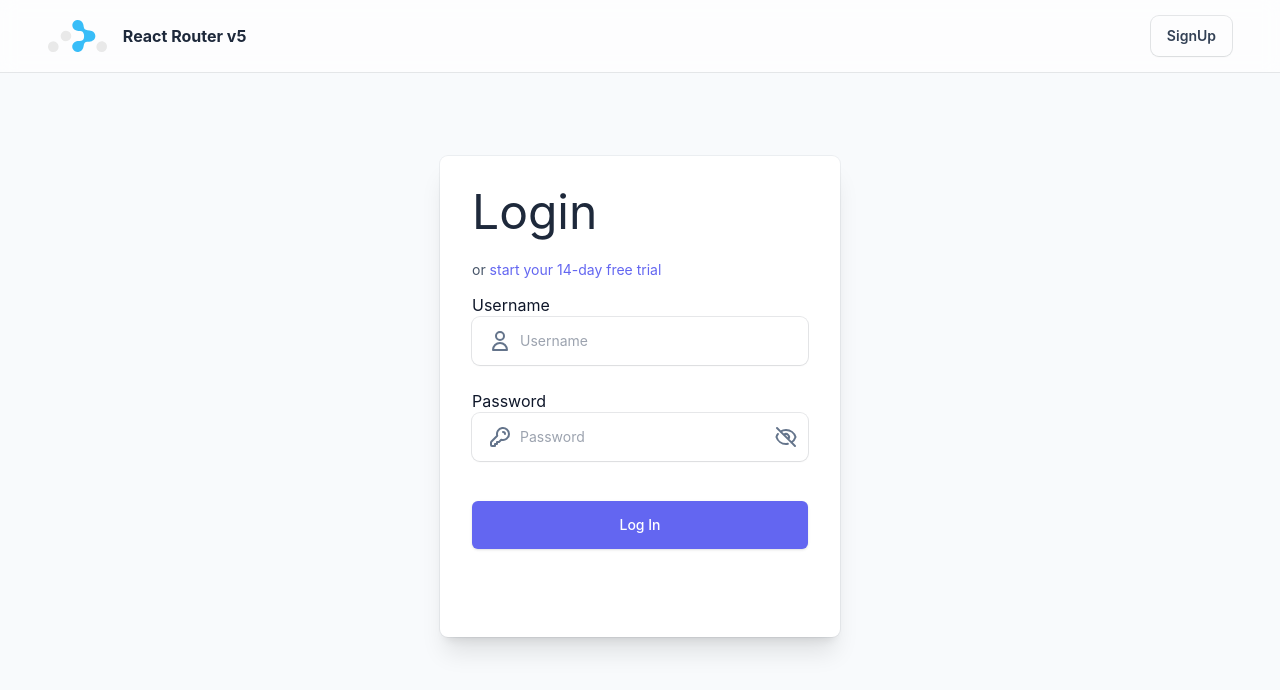
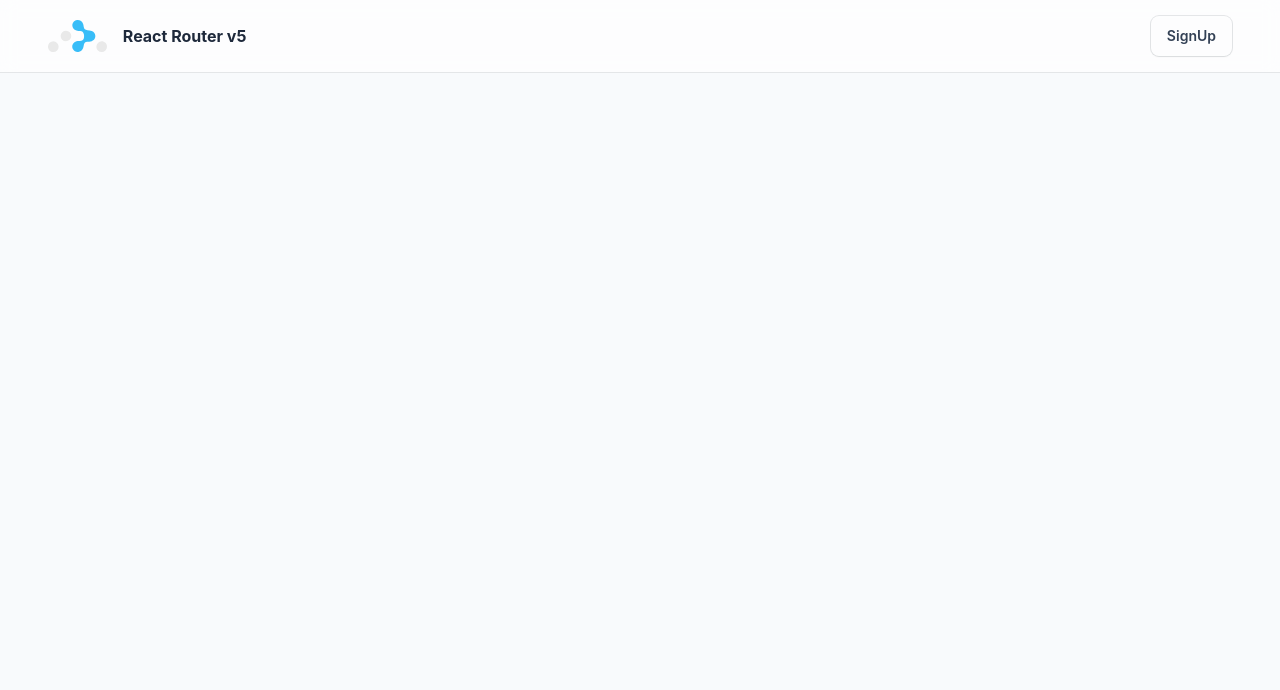
Before and after one commit to Undefined-deve1oper/rr-demo, a React (Create React App) app: page /posts/1 in a window 1280 px wide. Before the commit this address led to /auth/login. Shown: the top 690 px of the page. Built offline with nearby package versions, Linux system fonts and the light colour scheme; what miragejs would draw is missing.

Commit message:
Routes and Route. Small adjustments

```diff
--- a/src/App.jsx
+++ b/src/App.jsx
@@ -1,25 +1,25 @@
 import React from "react";
-import { Route, Switch, Redirect } from "react-router-dom";
+import { Route, Routes } from "react-router-dom";
 import { ToastContainer } from "react-toastify";
 import AuthLayout from "./layouts/AuthLayout";
-import PostsLayout from "./layouts/PostsLayout";
+// import PostsLayout from "./layouts/PostsLayout";
 import MainPage from "./pages/MainPage";
 import NavBar from "./components/NavBar/NavBar";
-import ProtectedRoute from "./components/ProtectedRoute";
+// import ProtectedRoute from "./components/ProtectedRoute";
 import withRedux from "./hoc/withRedux";
 import withRouter from "./hoc/withRouter";
 import "react-toastify/dist/ReactToastify.css";
 
 function App() {
     return (
-        <div className='min-h-screen bg-slate-50 dark:bg-slate-900 transition-colors duration-150 flex flex-col'>
+        <div className="min-h-screen bg-slate-50 dark:bg-slate-900 transition-colors duration-150 flex flex-col">
             <NavBar />
-            <Switch>
-                <Route path='/' exact component={MainPage} />
-                <Route path='/auth' component={AuthLayout} />
-                <ProtectedRoute path='/posts/:id?' component={PostsLayout} />
-                <Redirect from='*' to='/' />
-            </Switch>
+            <Routes>
+                <Route path="/" element={<MainPage />} />
+                <Route path="/auth" element={<AuthLayout />} />
+                {/* <ProtectedRoute path="/posts/:id?" element={<PostsLayout />} /> */}
+                {/* !<Redirect from="*" to="/" /> */}
+            </Routes>
 
             <ToastContainer />
         </div>
--- a/src/hooks/useLogout.jsx
+++ b/src/hooks/useLogout.jsx
@@ -1,14 +1,13 @@
 import { useDispatch } from "react-redux";
-import { useHistory } from "react-router-dom";
 import { logOut } from "../store/authSlice";
 const useLogout = () => {
-    const history = useHistory();
+    // const history = useHistory();
     const dispatch = useDispatch();
     const handleLoguot = () =>
         dispatch(logOut())
             .unwrap()
             .then(() => {
-                history.push("/");
+                // history.push("/");
             })
             .catch(() => {
                 window.location.reload();
--- a/src/layouts/AuthLayout.jsx
+++ b/src/layouts/AuthLayout.jsx
@@ -1,32 +1,29 @@
 import React from "react";
 // Librares
-import { useSelector } from "react-redux";
-import { Redirect, Route, Switch } from "react-router-dom";
-import { useRouteMatch } from "react-router-dom";
+import { Route, Routes } from "react-router-dom";
 // Components
 import Card from "../components/Card";
 // Pages
 import LoginPage from "../pages/LoginPage";
 import SignUpPage from "../pages/SigupPage";
 // Store
-import { isLoggedInSelector } from "../store/authSlice";
 
 const AuthLayout = () => {
-    let { path } = useRouteMatch();
-    const isLoggedIn = useSelector(isLoggedInSelector());
+    // let { path } = useRouteMatch();
+    // const isLoggedIn = useSelector(isLoggedInSelector());
 
-    if (isLoggedIn) {
-        return <Redirect to='/' />;
-    }
+    // if (isLoggedIn) {
+    //    !return <Redirect to="/" />;
+    // }
 
     return (
-        <div className='flex grow flex-col justify-center items-center  dark:text-slate-200 '>
+        <div className="flex grow flex-col justify-center items-center  dark:text-slate-200 ">
             <Card>
-                <Switch>
-                    <Route path={path + "/login"} component={LoginPage} />
-                    <Route path={path + "/signup"} component={SignUpPage} />
-                    <Redirect to={path + "/signup"} />
-                </Switch>
+                <Routes>
+                    <Route path={"auth" + "/login"} element={<LoginPage />} />
+                    <Route path={"auth" + "/signup"} element={<SignUpPage />} />
+                    {/* <Redirect to={path + "/signup"} /> */}
+                </Routes>
             </Card>
         </div>
     );
--- a/src/layouts/PostsLayout.jsx
+++ b/src/layouts/PostsLayout.jsx
@@ -1,7 +1,7 @@
 import React, { useEffect } from "react";
 // Librares
 import { useDispatch } from "react-redux";
-import { useRouteMatch, Switch, Route } from "react-router-dom";
+import { useRouteMatch, Routes, Route } from "react-router-dom";
 // Components
 import BackgroundGradiend from "../components/BackgroundGradient";
 import ScreenWidthWrapper from "../components/ScreenWidthWrapper";
@@ -21,15 +21,16 @@
         loadPostData();
     }, [dispatch]);
 
-    let { path } = useRouteMatch();
+    // let { path } = useRouteMatch();
+
     return (
         <>
             <BackgroundGradiend />
             <ScreenWidthWrapper>
-                <Switch>
-                    <Route path={path + "/:postId"} component={PostPage} />
-                    <Route exact path={path} component={PostsListPage} />
-                </Switch>
+                <Routes>
+                    <Route path={"posts" + "/:postId"} element={<PostPage />} />
+                    <Route path={"posts"} element={<PostsListPage />} />
+                </Routes>
                 {children}
             </ScreenWidthWrapper>
         </>
--- a/src/pages/LoginPage.jsx
+++ b/src/pages/LoginPage.jsx
@@ -1,7 +1,6 @@
 import React, { useState, useEffect } from "react";
 // Librares
 import * as Yup from "yup";
-import { useHistory } from "react-router-dom";
 import { useSelector, useDispatch } from "react-redux";
 import { useFormik, FormikProvider } from "formik";
 // Store
@@ -29,7 +28,7 @@
 const LoginPage = () => {
     const [loading, setLoading] = useState(false);
     const { message } = useSelector((state) => state.message);
-    const history = useHistory();
+    // const history = useHistory();
     const dispatch = useDispatch();
 
     useEffect(() => {
@@ -39,13 +38,13 @@
     const handleLogin = (formValue) => {
         const { username, password } = formValue;
         setLoading(true);
-        const redirect = history.location.state
-            ? history.location.state.referrer.pathname
-            : null;
+        // const redirect = history.location.state
+        //     ? history.location.state.referrer.pathname
+        //     : null;
         dispatch(login({ username, password }))
             .unwrap()
             .then(() => {
-                history.push(redirect || "/");
+                // history.push(redirect || "/");
             })
             .catch(() => {
                 setLoading(false);
@@ -60,33 +59,33 @@
 
     return (
         <>
-            <div className='mb-12 text-slate-900'>
+            <div className="mb-12 text-slate-900">
                 <Card.Title>Login</Card.Title>
 
-                <div className='text-sm text-slate-600'>
+                <div className="text-sm text-slate-600">
                     or{" "}
-                    <StyledNavLink to='/auth/signUp' styleType='underline'>
+                    <StyledNavLink to="/auth/signUp" styleType="underline">
                         {" "}
                         start your 14-day free trial
                     </StyledNavLink>
                 </div>
                 <FormikProvider value={formik}>
                     <form
-                        className='space-y-6 min-w-[200px] w-full mb-10'
+                        className="space-y-6 min-w-[200px] w-full mb-10"
                         onSubmit={formik.handleSubmit}
                     >
                         <TextField
-                            label='Username'
-                            name='username'
+                            label="Username"
+                            name="username"
                             icon={UserIcon}
                         />
                         <TextField
-                            label='Password'
-                            name='password'
-                            type='password'
+                            label="Password"
+                            name="password"
+                            type="password"
                             icon={KeyIcon}
                         />
-                        <div className='pt-2'>
+                        <div className="pt-2">
                             <Button disabled={loading}>
                                 {loading && <SpinLoading />} Log In
                             </Button>
@@ -94,8 +93,8 @@
                     </form>
 
                     {message && (
-                        <div className='form-group'>
-                            <div className='alert alert-danger' role='alert'>
+                        <div className="form-group">
+                            <div className="alert alert-danger" role="alert">
                                 {message}
                             </div>
                         </div>
--- a/src/pages/SigupPage.jsx
+++ b/src/pages/SigupPage.jsx
@@ -1,7 +1,6 @@
 import React, { useState, useEffect } from "react";
 // Librares
 import * as Yup from "yup";
-import { useHistory } from "react-router-dom";
 import { useSelector, useDispatch } from "react-redux";
 import { useFormik, FormikProvider } from "formik";
 // Store
@@ -36,7 +35,7 @@
     const [loading, setLoading] = useState(false);
     const [successful, setSuccessful] = useState(false);
     const { message } = useSelector((state) => state.message);
-    const history = useHistory();
+    // const history = useHistory();
     const dispatch = useDispatch();
 
     useEffect(() => {
@@ -51,7 +50,7 @@
             .unwrap()
             .then(() => {
                 setSuccessful(true);
-                history.push("/");
+                // history.push("/");
             })
             .catch(() => {
                 setSuccessful(false);
@@ -74,24 +73,24 @@
             <FormikProvider value={formik}>
                 {!successful && (
                     <form
-                        className='space-y-6 min-w-[200px] w-full mb-10'
+                        className="space-y-6 min-w-[200px] w-full mb-10"
                         onSubmit={formik.handleSubmit}
                     >
                         <TextField
-                            label='Username'
-                            name='username'
+                            label="Username"
+                            name="username"
                             icon={UserIcon}
                         />
                         {/* <FloatingTextInput /> */}
-                        <TextField label='Email' name='email' icon={MailIcon} />
+                        <TextField label="Email" name="email" icon={MailIcon} />
 
                         <TextField
-                            label='Password'
-                            name='password'
-                            type='password'
+                            label="Password"
+                            name="password"
+                            type="password"
                             icon={KeyIcon}
                         />
-                        <div className='pt-2'>
+                        <div className="pt-2">
                             <Button disabled={loading}>
                                 {loading && <SpinLoading />} Sign Up
                             </Button>
@@ -99,23 +98,23 @@
                     </form>
                 )}
                 {message && (
-                    <div className='form-group'>
+                    <div className="form-group">
                         <div
                             className={
                                 successful
                                     ? "alert alert-success"
                                     : "alert alert-danger"
                             }
-                            role='alert'
+                            role="alert"
                         >
                             {message}
                         </div>
                     </div>
                 )}
             </FormikProvider>
-            <p className='text-slate-600 text-sm'>
+            <p className="text-slate-600 text-sm">
                 <span> Already have account? </span>
-                <StyledNavLink styleType='underline' to='/auth/login'>
+                <StyledNavLink styleType="underline" to="/auth/login">
                     Log In
                 </StyledNavLink>
             </p>
```
Also changed, not shown: src/components/PostsList.jsx (+49 -49 lines).
